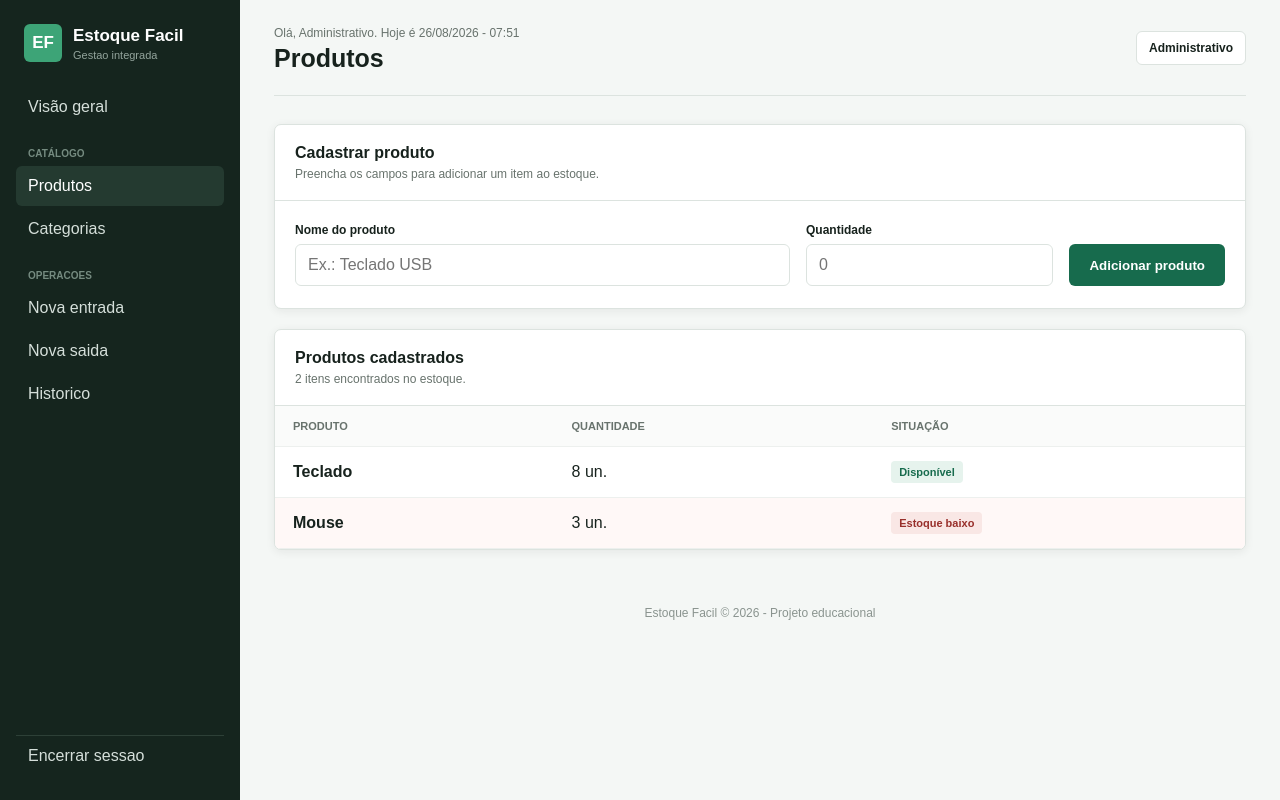
After one commit to reneferreira/estoqueADS-2-semestre, a PHP site: page /produtos.php in a window 1280 px wide. The commit adds this page. Run offline with PHP 8.4, Linux system fonts and the light colour scheme.

Commit message:
atualização produtos

```diff
--- a/cabecalho.php
+++ b/cabecalho.php
@@ -1,17 +1,14 @@
 <?php
-date_default_timezone_set('America/Cuiaba');
-
-$data = date('d,m,Y');
-$hora = date('H:i');
-
+date_default_timezone_set("America/Cuiaba");
+$data = date("d/m/Y");
+$hora = date("H:i");
 $usuario = "Administrativo";
-
+$tituloPagina = $tituloPagina ?? "Visão geral";
 ?>
-
-  <header class="cabecalho">
+<header class="cabecalho">
     <div>
-        <span class="saudacao">Olá, <?= $usuario ?> Hoje é <?= $data ?> - <?= $hora ?></span>
-    <h1>Visão geral</h1>
+        <span class="saudacao">Olá, <?= $usuario ?>. Hoje é <?= $data ?> - <?= $hora ?></span>
+        <h1><?= htmlspecialchars($tituloPagina, ENT_QUOTES, "UTF-8") ?></h1>
     </div>
     <span class="usuario"><?= $usuario ?></span>
- </header>
+</header>
--- a/css/estilo.css
+++ b/css/estilo.css
@@ -227,6 +227,56 @@
             text-align: center; /* Centraliza o texto do rodape. */
         }
 
+        /* Pagina de produtos */
+        .painel-produtos { margin-bottom: 20px; }
+
+        .formulario-produto {
+            display: grid;
+            grid-template-columns: minmax(220px, 2fr) minmax(130px, 1fr) auto;
+            align-items: end;
+            gap: 16px;
+            padding: 22px 20px;
+        }
+
+        .campo-formulario label {
+            display: block;
+            margin-bottom: 7px;
+            font-size: 12px;
+            font-weight: bold;
+        }
+
+        .campo-formulario input {
+            width: 100%;
+            height: 42px;
+            padding: 0 12px;
+            border: 1px solid var(--borda);
+            border-radius: 6px;
+            background-color: var(--branco);
+            color: var(--texto);
+            font: inherit;
+            outline: none;
+        }
+
+        .campo-formulario input:focus {
+            border-color: var(--verde);
+            box-shadow: 0 0 0 3px rgba(23, 107, 77, 0.12);
+        }
+
+        .botao-primario {
+            height: 42px;
+            padding: 0 20px;
+            border: 0;
+            border-radius: 6px;
+            background-color: var(--verde);
+            color: var(--branco);
+            font-weight: bold;
+            cursor: pointer;
+        }
+
+        .botao-primario:hover { background-color: #12583f; }
+        .baixo-estoque td { background-color: #fff8f7; }
+        .etiqueta.estoque-baixo { background-color: #f9e7e5; color: #982f2b; }
+
         /* Ajustes para telas menores */
         @media (max-width: 1000px) {
             .resumo {
@@ -248,6 +298,8 @@
             .atalhos {
                 grid-template-columns: 1fr; /* Empilha os elementos em uma unica coluna. */
             }
+
+            .formulario-produto { grid-template-columns: 1fr; }
         }
 
            /* Estilos exclusivos do menu lateral */
--- a/menu.php
+++ b/menu.php
@@ -1,14 +1,16 @@
+<?php $paginaAtual = basename($_SERVER["PHP_SELF"]); ?>
+
     <aside class="menu-lateral">
-            <a class="marca" href="#">
+            <a class="marca" href="index.php">
                 <span class="marca-icone">EF</span>
                 <span>Estoque Facil<small>Gestao integrada</small></span>
             </a>
 
             <nav>
-                <a class="ativo" href="#">Visao geral</a>
+                <a class="<?= $paginaAtual === "index.php" ? "ativo" : "" ?>" href="index.php">Visão geral</a>
 
-                <span class="titulo-menu">Catalogo</span>
-                <a href="#">Produtos</a>
+                <span class="titulo-menu">Catálogo</span>
+                <a class="<?= $paginaAtual === "produtos.php" ? "ativo" : "" ?>" href="produtos.php">Produtos</a>
                 <a href="#">Categorias</a>
 
                 <span class="titulo-menu">Operacoes</span>
--- /dev/null
+++ b/produtos.php
@@ -0,0 +1,77 @@
+<?php
+$produtos = [
+    ["nome" => "Teclado", "quantidade" => 8],
+    ["nome" => "Mouse", "quantidade" => 3]
+];
+
+if ($_SERVER["REQUEST_METHOD"] === "POST") {
+    $nome = trim($_POST["nome_produto"] ?? "");
+    $qtd = (int) ($_POST["quantidade_produto"] ?? 0);
+
+    if ($nome !== "" && $qtd >= 0) {
+        $produtos[] = ["nome" => $nome, "quantidade" => $qtd];
+    }
+}
+
+$tituloPagina = "Produtos";
+?>
+<!DOCTYPE html>
+<html lang="pt-BR">
+<head>
+    <meta charset="UTF-8">
+    <meta name="viewport" content="width=device-width, initial-scale=1.0">
+    <title>Estoque Fácil | Produtos</title>
+    <link rel="stylesheet" href="css/estilo.css">
+</head>
+<body>
+    <div class="pagina">
+        <?php include "menu.php"; ?>
+        <main class="conteudo">
+            <?php include "cabecalho.php"; ?>
+
+            <section class="painel painel-produtos">
+                <div class="painel-titulo">
+                    <h2>Cadastrar produto</h2>
+                    <p>Preencha os campos para adicionar um item ao estoque.</p>
+                </div>
+                <form class="formulario-produto" method="POST">
+                    <div class="campo-formulario">
+                        <label for="nome_produto">Nome do produto</label>
+                        <input type="text" name="nome_produto" id="nome_produto" placeholder="Ex.: Teclado USB" required>
+                    </div>
+                    <div class="campo-formulario">
+                        <label for="quantidade_produto">Quantidade</label>
+                        <input type="number" name="quantidade_produto" id="quantidade_produto" min="0" placeholder="0" required>
+                    </div>
+                    <button class="botao-primario" type="submit">Adicionar produto</button>
+                </form>
+            </section>
+
+            <section class="painel painel-produtos">
+                <div class="painel-titulo">
+                    <h2>Produtos cadastrados</h2>
+                    <p><?= count($produtos) ?> itens encontrados no estoque.</p>
+                </div>
+                <div class="tabela-container">
+                    <table>
+                        <thead>
+                            <tr><th>Produto</th><th>Quantidade</th><th>Situação</th></tr>
+                        </thead>
+                        <tbody>
+                            <?php foreach ($produtos as $produto) { ?>
+                                <tr class="<?= $produto["quantidade"] <= 5 ? "baixo-estoque" : "" ?>">
+                                    <td><strong><?= htmlspecialchars($produto["nome"], ENT_QUOTES, "UTF-8") ?></strong></td>
+                                    <td><?= $produto["quantidade"] ?> un.</td>
+                                    <td><span class="etiqueta <?= $produto["quantidade"] <= 5 ? "estoque-baixo" : "" ?>"><?= $produto["quantidade"] <= 5 ? "Estoque baixo" : "Disponível" ?></span></td>
+                                </tr>
+                            <?php } ?>
+                        </tbody>
+                    </table>
+                </div>
+            </section>
+
+            <?php include "rodape.php"; ?>
+        </main>
+    </div>
+</body>
+</html>
```
